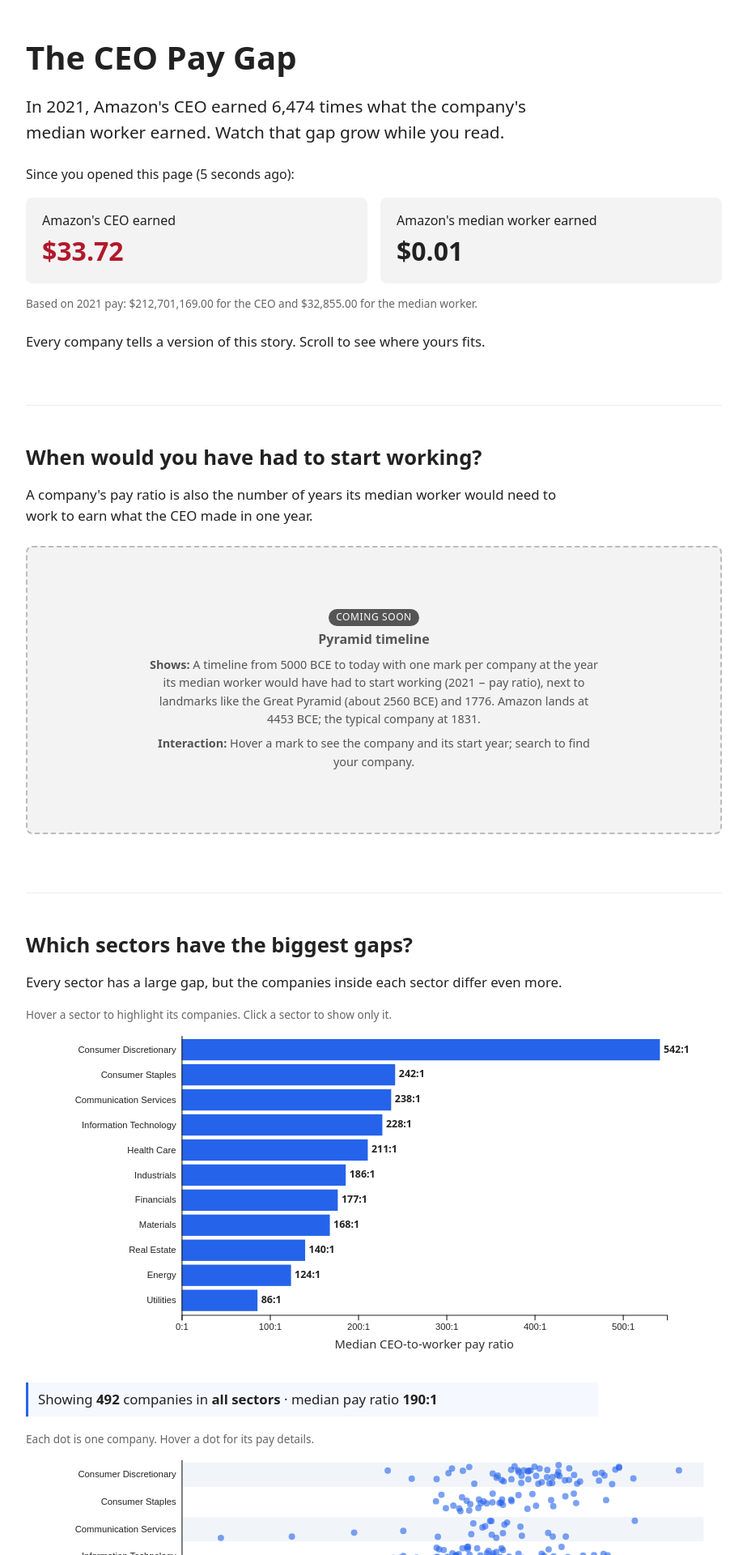
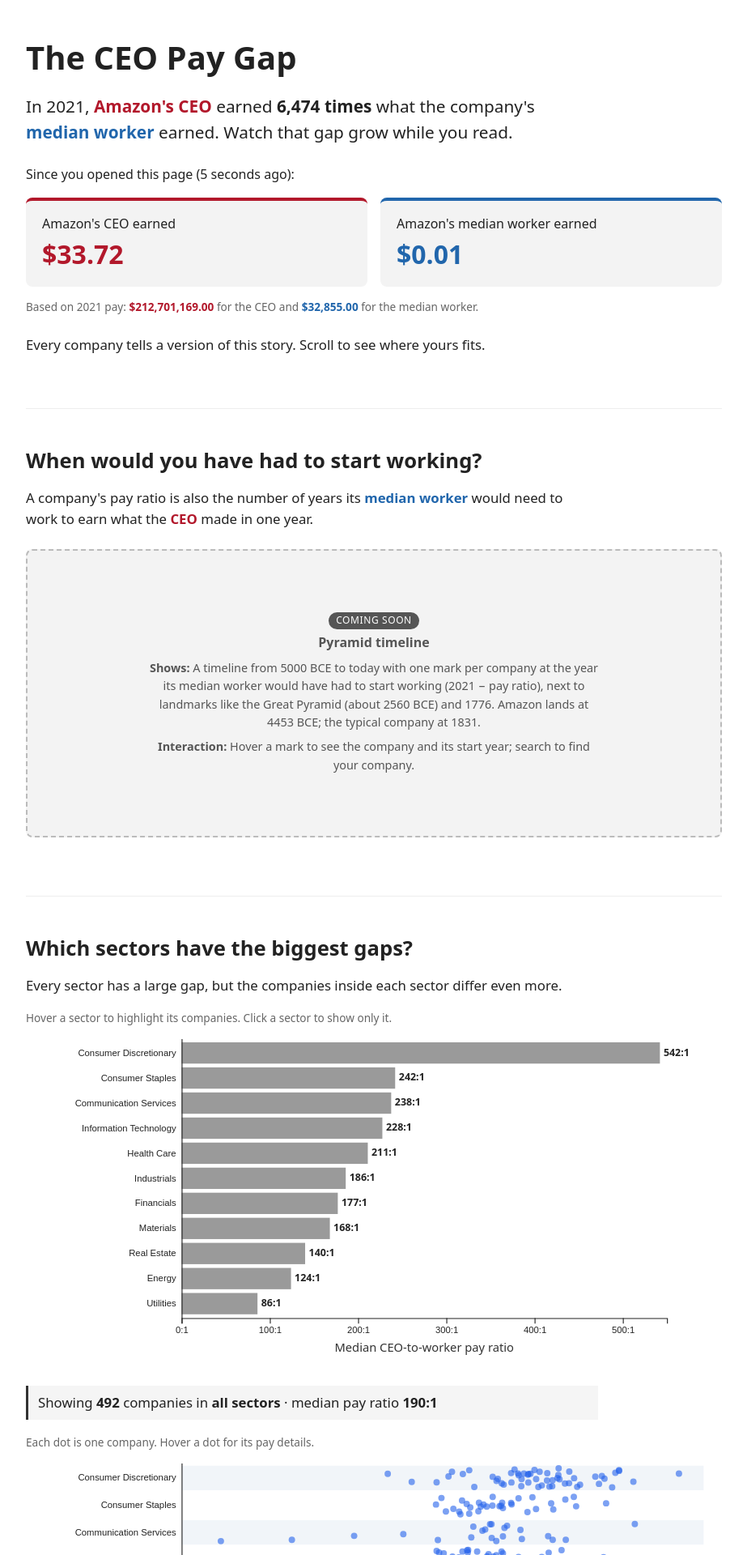
Before and after one commit to aisharashidahmed/CS1710-Final_Project, a SvelteKit app: page / in a window 1280 px wide. Shown: the top 1920 px of the page at 81% size, without its empty margins (178-1101 px from the left). Built offline with nearby package versions, Linux system fonts and the light colour scheme.

Commit message:
Use a consistent color story across charts

```diff
--- a/src/lib/Hook.svelte
+++ b/src/lib/Hook.svelte
@@ -21,17 +21,18 @@
 <div class="counter">
 	<p class="intro">Since you opened this page ({Math.floor(seconds)} seconds ago):</p>
 	<div class="row">
-		<div class="box ceo">
+		<div class="box ceo-box">
 			<span class="who">Amazon's CEO earned</span>
 			<span class="amount">{money((CEO_PAY / SECONDS_PER_YEAR) * seconds)}</span>
 		</div>
-		<div class="box worker">
+		<div class="box worker-box">
 			<span class="who">Amazon's median worker earned</span>
 			<span class="amount">{money((WORKER_PAY / SECONDS_PER_YEAR) * seconds)}</span>
 		</div>
 	</div>
 	<p class="note">
-		Based on 2021 pay: {money(CEO_PAY)} for the CEO and {money(WORKER_PAY)} for the median worker.
+		Based on 2021 pay: <span class="ceo">{money(CEO_PAY)}</span> for the CEO and
+		<span class="worker">{money(WORKER_PAY)}</span> for the median worker.
 	</p>
 </div>
 
@@ -61,8 +62,20 @@
 		font-variant-numeric: tabular-nums;
 	}
 
-	.ceo .amount {
-		color: #b2182b;
+	.ceo-box .amount {
+		color: var(--ceo);
+	}
+
+	.worker-box .amount {
+		color: var(--worker);
+	}
+
+	.ceo-box {
+		border-top: 4px solid var(--ceo);
+	}
+
+	.worker-box {
+		border-top: 4px solid var(--worker);
 	}
 
 	.note {
--- a/src/lib/Placeholder.svelte
+++ b/src/lib/Placeholder.svelte
@@ -32,7 +32,7 @@
 	}
 
 	.placeholder.novel {
-		border-color: #b2182b;
+		border-color: var(--ceo);
 		background: #fbf1f1;
 	}
 
@@ -47,7 +47,7 @@
 	}
 
 	.novel .tag {
-		background: #b2182b;
+		background: var(--ceo);
 	}
 
 	p {
--- a/src/lib/SectorBars.svelte
+++ b/src/lib/SectorBars.svelte
@@ -80,7 +80,7 @@
 				y={y(s.sector)}
 				width={x(s.median) - x(0)}
 				height={y.bandwidth()}
-				fill={s.sector === hoveredSector ? '#1e3a8a' : '#2563eb'}
+				fill={s.sector === hoveredSector ? 'var(--sector-dark)' : 'var(--sector)'}
 				opacity={selectedSector === null || s.sector === selectedSector ? 1 : 0.35}
 				stroke={s.sector === selectedSector ? '#111' : 'none'}
 				stroke-width="2"
--- a/src/lib/WorkdaysCard.svelte
+++ b/src/lib/WorkdaysCard.svelte
@@ -26,13 +26,13 @@
 		<p class="big">{timeLabel}</p>
 		<p>
 			is how long it took CEO {company.ceo} to earn what the company's median worker earns in a full
-			year ({money(company.workerPay)}).
+			year (<span class="worker">{money(company.workerPay)}</span>).
 		</p>
 
 		<!-- One bar = one work year (260 days). The red sliver is the CEO's time. -->
 		<svg viewBox="0 0 {barWidth} 34">
-			<rect x="0" y="4" width={barWidth} height="16" fill="#e2e8f0" />
-			<rect x="0" y="4" width={Math.max(2, (days / WORKDAYS_PER_YEAR) * barWidth)} height="16" fill="#dc2626" />
+			<rect x="0" y="4" width={barWidth} height="16" fill="var(--worker)" opacity="0.25" />
+			<rect x="0" y="4" width={Math.max(2, (days / WORKDAYS_PER_YEAR) * barWidth)} height="16" fill="var(--ceo)" />
 			<text x="0" y="32">Jan 1</text>
 			<text x={barWidth} y="32" text-anchor="end">Dec 31 (worker's full year)</text>
 		</svg>
@@ -63,7 +63,7 @@
 		margin: 6px 0 0;
 		font-size: 26px;
 		font-weight: bold;
-		color: #dc2626;
+		color: var(--ceo);
 	}
 	p {
 		margin: 4px 0;
--- a/src/routes/+layout.svelte
+++ b/src/routes/+layout.svelte
@@ -11,7 +11,29 @@
 {@render children()}
 
 <style>
-	/* Site-wide basics. Colors: red = CEO, blue = companies/workers. */
+	/* Color story, used on every chart: red = CEO pay, blue = worker pay,
+	   light purple = a company (it has both), gray = a sector. */
+	:global(:root) {
+		--ceo: #b2182b;
+		--worker: #2166ac;
+		--company: #a68bd1;
+		--company-dark: #5e3c99;
+		--sector: #9a9a9a;
+		--sector-dark: #333;
+	}
+
+	/* Highlight key numbers in the story text. */
+	:global(.ceo) {
+		color: var(--ceo);
+		font-weight: 700;
+	}
+
+	:global(.worker) {
+		color: var(--worker);
+		font-weight: 700;
+	}
+
+	/* Site-wide basics. */
 	:global(body) {
 		margin: 0;
 		background: #fff;
--- a/src/routes/+page.svelte
+++ b/src/routes/+page.svelte
@@ -44,8 +44,8 @@
 	<section id="hook">
 		<h1>The CEO Pay Gap</h1>
 		<p class="lede">
-			In 2021, Amazon's CEO earned 6,474 times what the company's median worker earned. Watch that
-			gap grow while you read.
+			In 2021, <span class="ceo">Amazon's CEO</span> earned <strong>6,474 times</strong> what the
+			company's <span class="worker">median worker</span> earned. Watch that gap grow while you read.
 		</p>
 		<Hook />
 		<p>Every company tells a version of this story. Scroll to see where yours fits.</p>
@@ -55,8 +55,9 @@
 	<section id="timeline">
 		<h2>When would you have had to start working?</h2>
 		<p>
-			A company's pay ratio is also the number of years its median worker would need to work to
-			earn what the CEO made in one year.
+			A company's pay ratio is also the number of years its
+			<span class="worker">median worker</span> would need to work to earn what the
+			<span class="ceo">CEO</span> made in one year.
 		</p>
 		<Placeholder
 			label="Pyramid timeline"
@@ -101,8 +102,9 @@
 	<section id="drivers">
 		<h2>Is it high pay at the top, or low pay at the bottom?</h2>
 		<p>
-			The companies with the most extreme ratios are not always the ones with the highest-paid
-			CEOs.
+			The companies with the most extreme ratios are not always the ones with the
+			<span class="ceo">highest-paid CEOs</span>. Sometimes the gap comes from
+			<span class="worker">very low worker pay</span>.
 		</p>
 		{#if data}
 			<p class="hint">
@@ -133,8 +135,8 @@
 	<section id="poverty">
 		<h2>Below the poverty line</h2>
 		<p>
-			At 34 S&amp;P 500 companies, the median worker earns less than the poverty line for a family
-			of four.
+			At <strong>34</strong> S&amp;P 500 companies, the <span class="worker">median worker</span>
+			earns less than the poverty line for a family of four.
 		</p>
 		<Placeholder
 			label="Below-the-poverty-line callout"
@@ -233,8 +235,8 @@
 	.showing {
 		margin-top: 2rem;
 		padding: 0.5rem 0.75rem;
-		border-left: 3px solid #2563eb;
-		background: #f5f8ff;
+		border-left: 3px solid var(--sector-dark);
+		background: #f5f5f5;
 	}
 
 	.lede {
```
